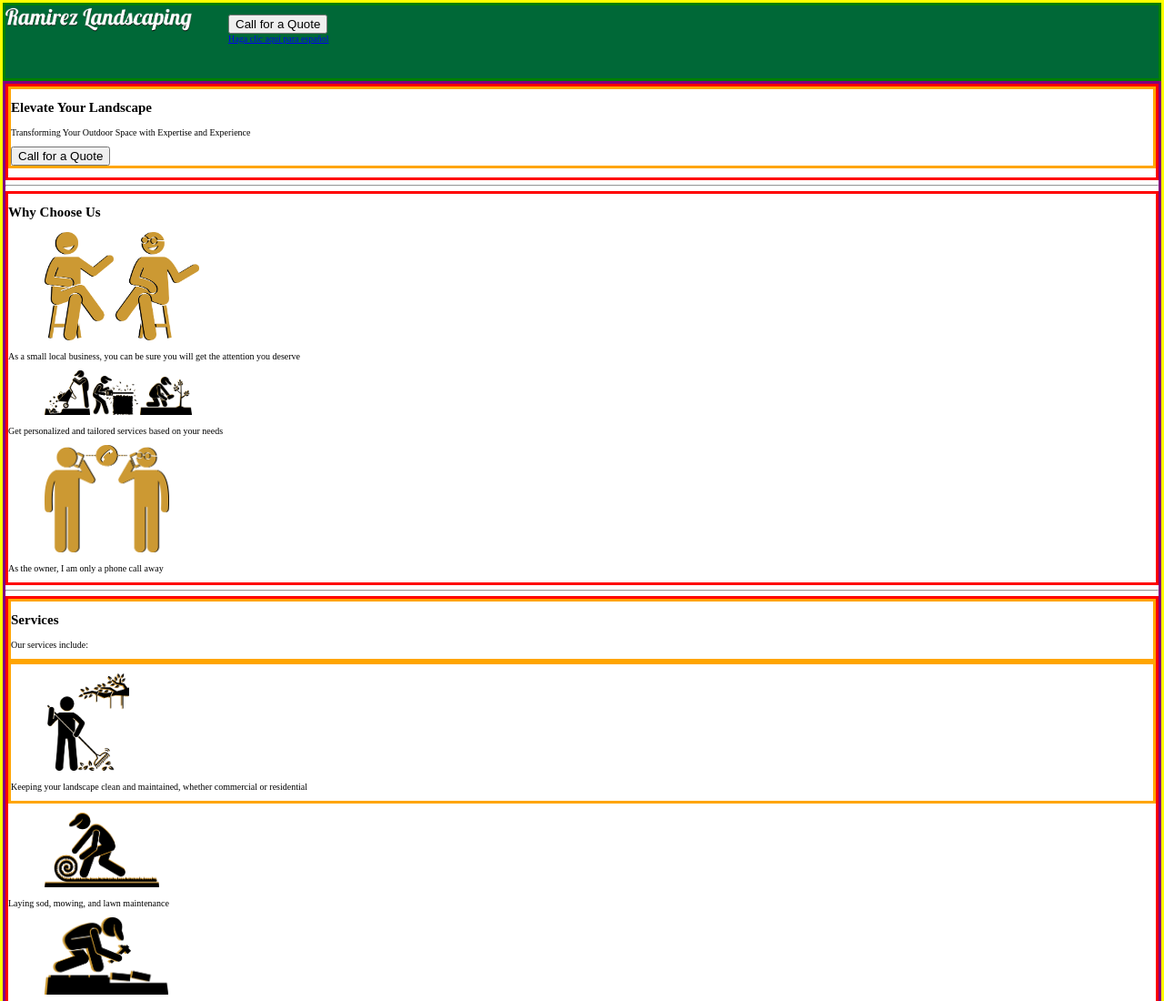
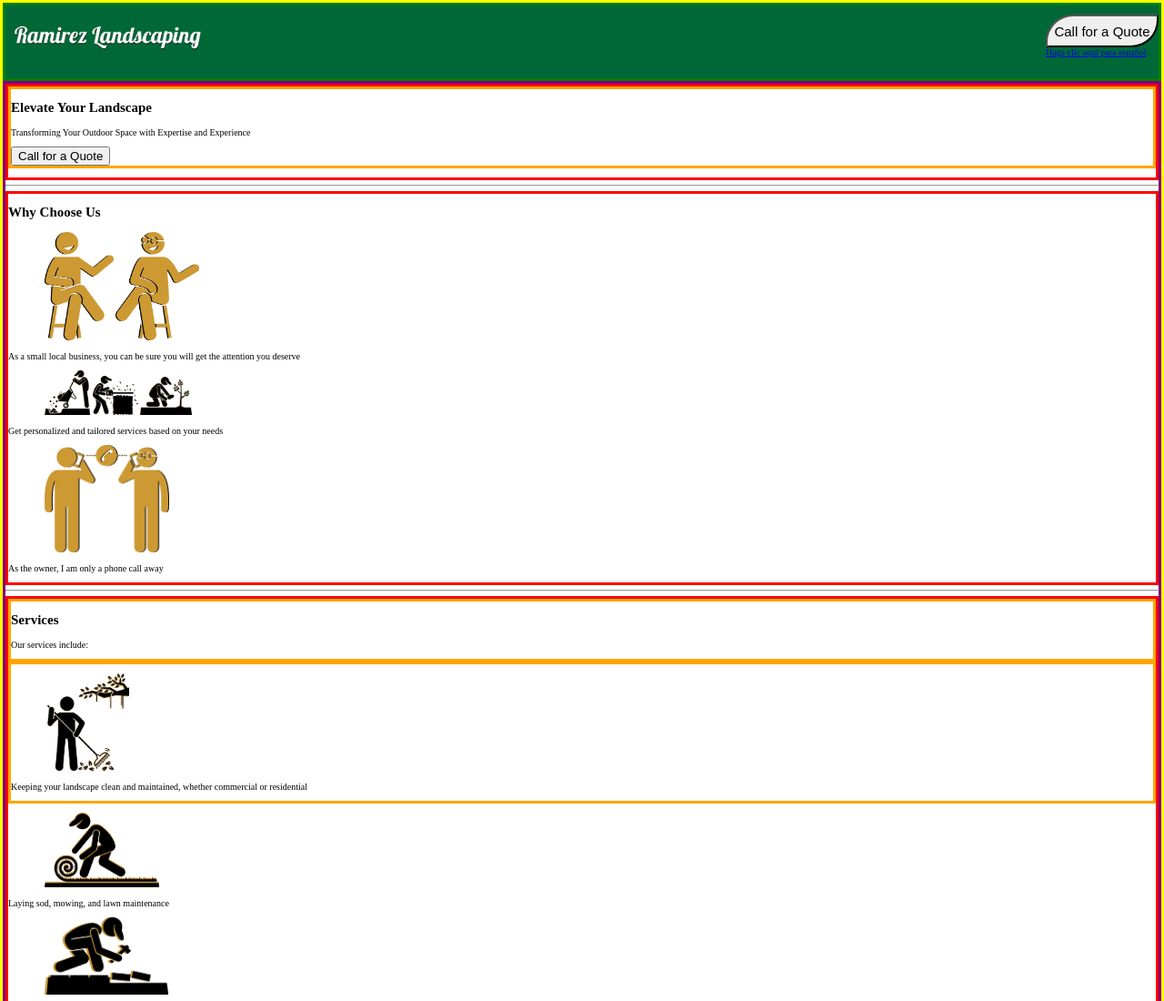
Before and after one commit to dwdsigned/RamirezLandscaping, a plain HTML site: page index.html in a window 1280 px wide. Shown: the top 1100 px of the page at 91% size. Drawn offline with Linux system fonts and the light colour scheme.

Commit message:
Image margin

```diff
--- a/CSS/style3.css
+++ b/CSS/style3.css
@@ -62,9 +62,24 @@ nav {
     margin: 0;
 }
 
+nav img {
+    max-width: 50%;
+    margin: 2em 0 0 1em;
+}
+
+nav ul {
+    margin-left: auto;
+}
+
 nav li {
     list-style: none;
     margin-left: auto;
+}
+
+nav button {
+    border-radius: 30px 0;
+    font-size: 1.5rem;
+    padding: .5em;
 }
 
 main {
```
